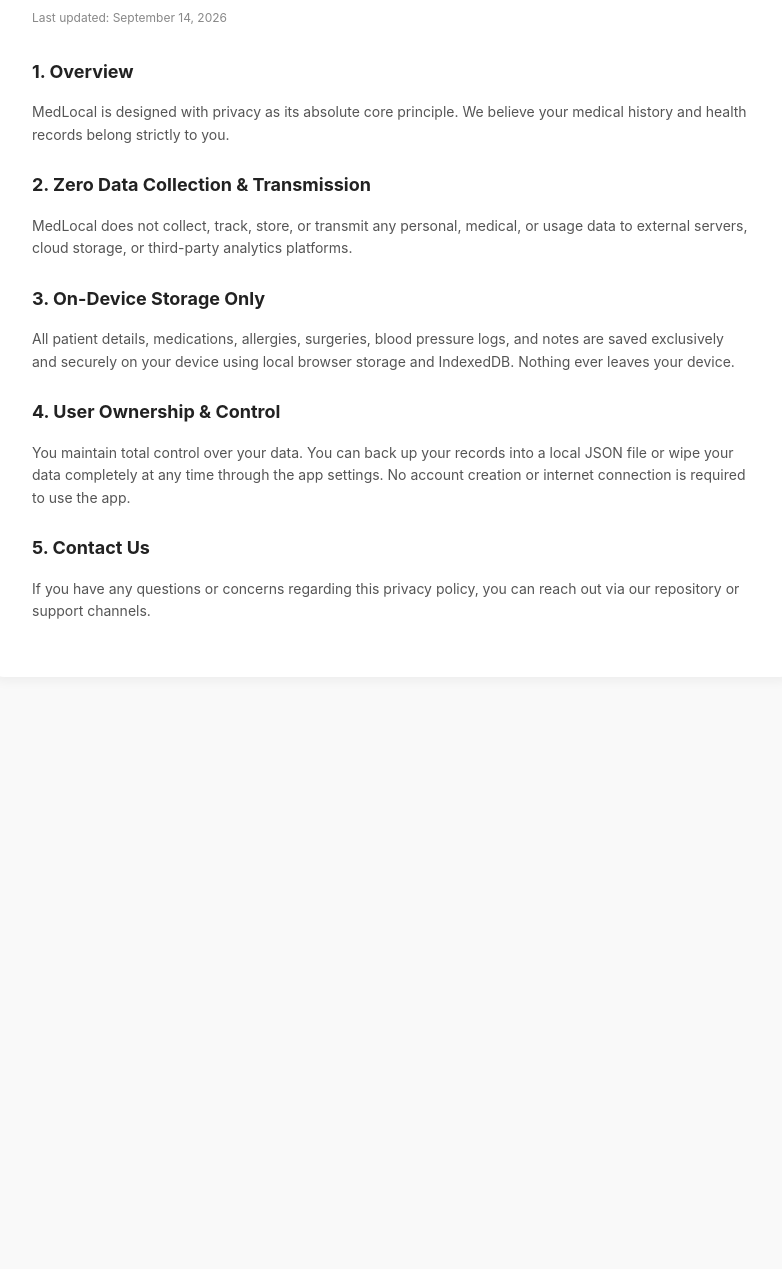
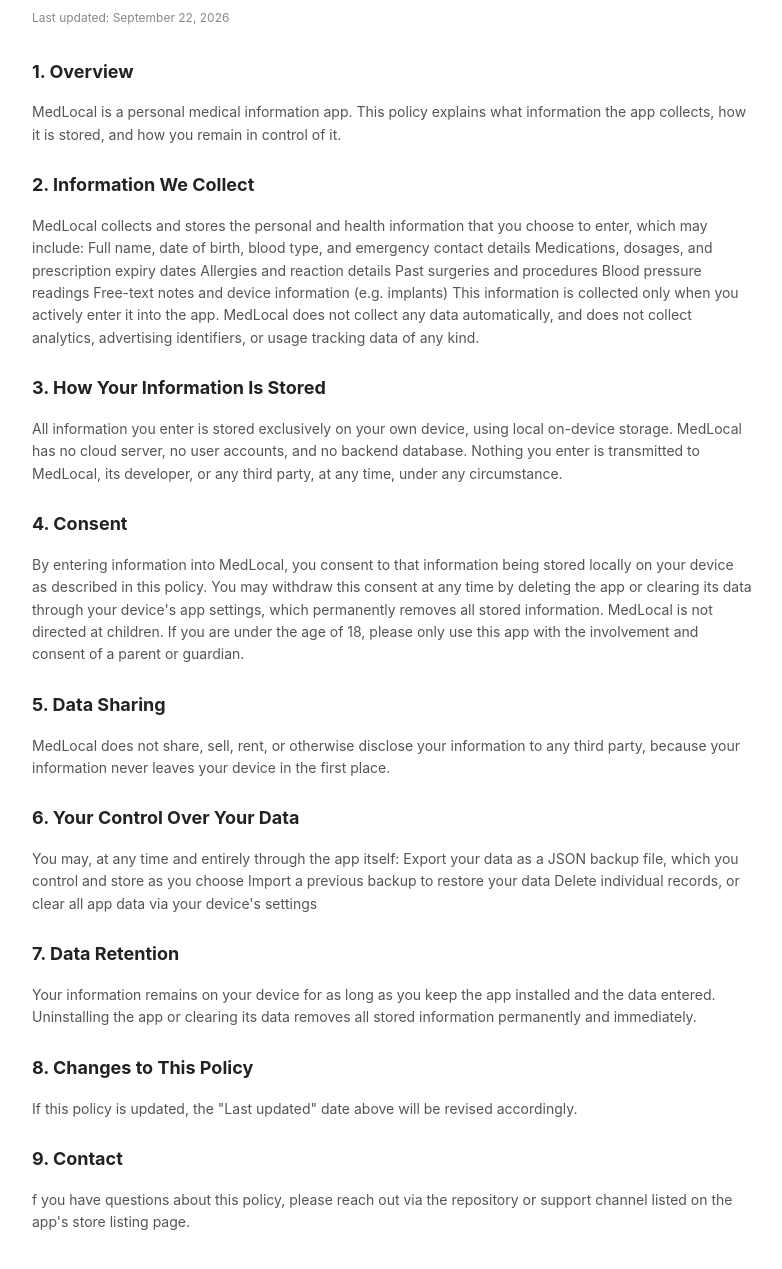
Before and after one commit to gerardduplessis-cmd/medlocal-privacy, a plain HTML site: page index.html in a window 1280 px wide. Shown: the part 131-1400 px from the top of the page, without its empty margins (248-1030 px from the left). Before the commit the page ends 848 px from the top, so only its background shows below. Drawn offline with Linux system fonts and the light colour scheme.

Commit message:
Update privacy policy content and section headers

```diff
--- a/index.html
+++ b/index.html
@@ -29,22 +29,47 @@
 <body>
     <div class="container">
         <h1>Privacy Policy</h1>
-        <div class="updated">Last updated: September 14, 2026</div>
+        <div class="updated">Last updated: September 22, 2026</div>
 
         <h2>1. Overview</h2>
-        <p>MedLocal is designed with privacy as its absolute core principle. We believe your medical history and health records belong strictly to you.</p>
+        <p>MedLocal is a personal medical information app. This policy explains what information the app collects, how it is stored, and how you remain in control of it.</p>
 
-        <h2>2. Zero Data Collection &amp; Transmission</h2>
-        <p>MedLocal does not collect, track, store, or transmit any personal, medical, or usage data to external servers, cloud storage, or third-party analytics platforms.</p>
+        <h2>2. Information We Collect</h2>
+        <p>MedLocal collects and stores the personal and health information that you choose to enter, which may include:
 
-        <h2>3. On-Device Storage Only</h2>
-        <p>All patient details, medications, allergies, surgeries, blood pressure logs, and notes are saved exclusively and securely on your device using local browser storage and IndexedDB. Nothing ever leaves your device.</p>
+Full name, date of birth, blood type, and emergency contact details
+Medications, dosages, and prescription expiry dates
+Allergies and reaction details
+Past surgeries and procedures
+Blood pressure readings
+Free-text notes and device information (e.g. implants)
 
-        <h2>4. User Ownership &amp; Control</h2>
-        <p>You maintain total control over your data. You can back up your records into a local JSON file or wipe your data completely at any time through the app settings. No account creation or internet connection is required to use the app.</p>
+This information is collected only when you actively enter it into the app. MedLocal does not collect any data automatically, and does not collect analytics, advertising identifiers, or usage tracking data of any kind.</p>
 
-        <h2>5. Contact Us</h2>
-        <p>If you have any questions or concerns regarding this privacy policy, you can reach out via our repository or support channels.</p>
+        <h2>3. How Your Information Is Stored</h2>
+        <p>All information you enter is stored exclusively on your own device, using local on-device storage. MedLocal has no cloud server, no user accounts, and no backend database. Nothing you enter is transmitted to MedLocal, its developer, or any third party, at any time, under any circumstance.</p>
+
+        <h2>4. Consent</h2>
+        <p>By entering information into MedLocal, you consent to that information being stored locally on your device as described in this policy. You may withdraw this consent at any time by deleting the app or clearing its data through your device's app settings, which permanently removes all stored information. MedLocal is not directed at children. If you are under the age of 18, please only use this app with the involvement and consent of a parent or guardian.</p>
+
+        <h2>5. Data Sharing</h2>
+        <p>MedLocal does not share, sell, rent, or otherwise disclose your information to any third party, because your information never leaves your device in the first place.</p>
+
+        <h2>6. Your Control Over Your Data</h2>
+        <p>You may, at any time and entirely through the app itself:
+
+Export your data as a JSON backup file, which you control and store as you choose
+Import a previous backup to restore your data
+Delete individual records, or clear all app data via your device's settings</p>
+
+        <h2>7. Data Retention</h2>
+        <p>Your information remains on your device for as long as you keep the app installed and the data entered. Uninstalling the app or clearing its data removes all stored information permanently and immediately.</p>
+
+        <h2>8. Changes to This Policy</h2>
+        <p>If this policy is updated, the "Last updated" date above will be revised accordingly.</p>
+
+        <h2>9. Contact</h2>
+        <p>f you have questions about this policy, please reach out via the repository or support channel listed on the app's store listing page.</p>
     </div>
 </body>
 </html>
```
